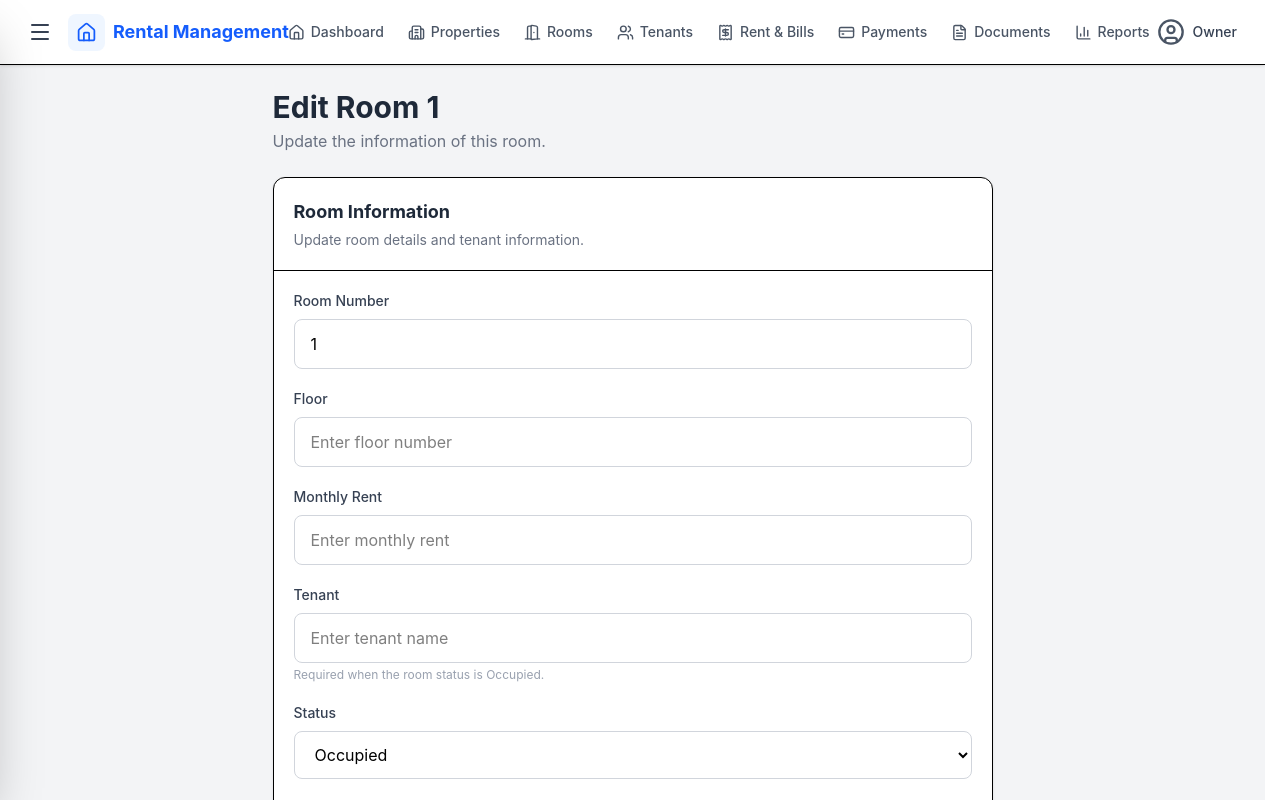
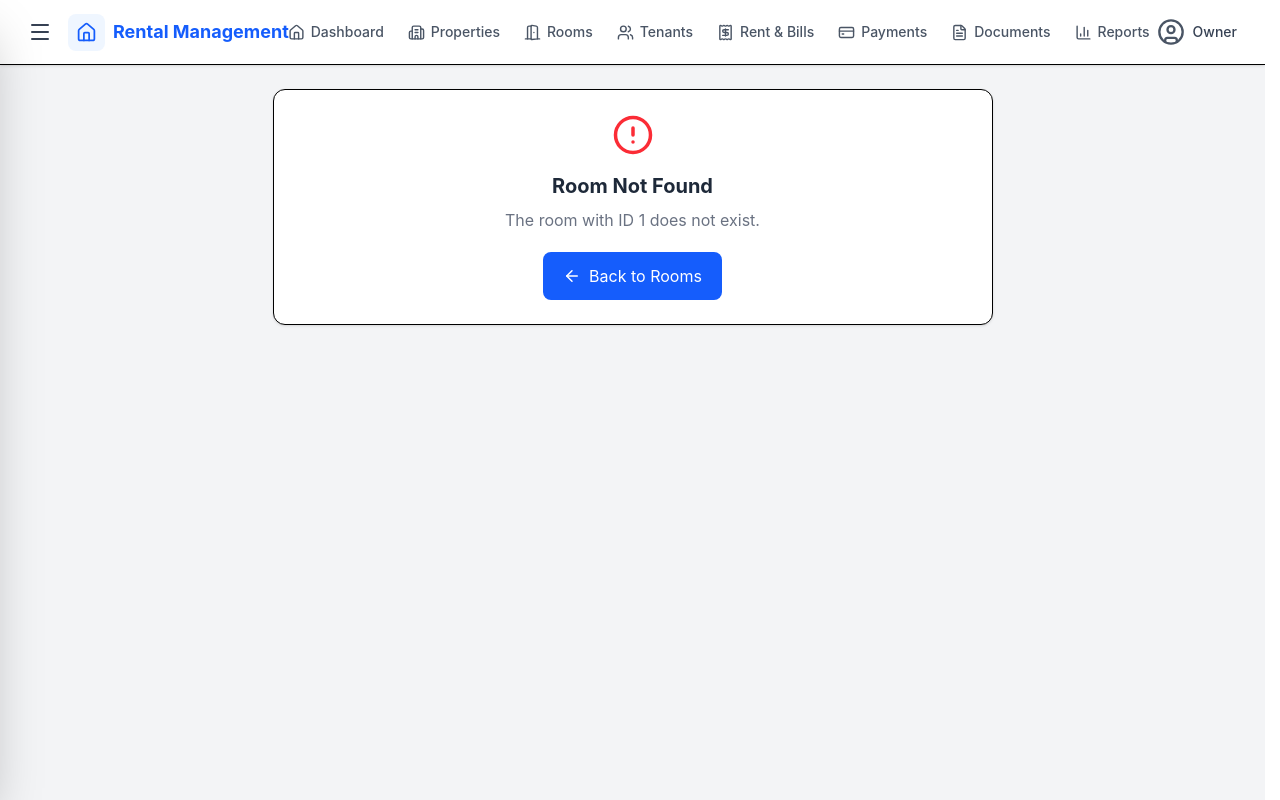
Before and after one commit to goyalprince2005/Rental-Management-System, a React (Vite) app in the folder client/: page /edit-room/1 in a window 1280 px wide. Built offline with nearby package versions, Linux system fonts and the light colour scheme.

Commit message:
Improve EditRoom form and validation

```diff
--- a/client/src/components/EditRoom.jsx
+++ b/client/src/components/EditRoom.jsx
@@ -1,19 +1,86 @@
 import React, { useState } from "react";
 import { useNavigate, useParams } from "react-router-dom";
-import { ArrowLeft, Save } from "lucide-react";
+import { ArrowLeft, Save, AlertCircle, CheckCircle2 } from "lucide-react";
 import Navbar from "./Navbar";
 
 function EditRoom() {
   const navigate = useNavigate();
   const { id } = useParams();
 
-  const [roomData, setRoomData] = useState({
-    roomNumber: id,
-    floor: "",
-    rent: "",
-    tenant: "",
-    status: "Occupied",
-  });
+  // =========================================================
+  // EXISTING ROOM DATA
+  // =========================================================
+
+  const rooms = {
+    101: {
+      roomNumber: "101",
+      property: "Green View Apartments",
+      location: "Bhopal",
+      floor: "1",
+      rent: "5000",
+      tenant: "Rahul Sharma",
+      status: "Occupied",
+    },
+
+    102: {
+      roomNumber: "102",
+      property: "Green View Apartments",
+      location: "Bhopal",
+      floor: "1",
+      rent: "6000",
+      tenant: "Aman Kumar",
+      status: "Occupied",
+    },
+
+    203: {
+      roomNumber: "203",
+      property: "Shyam Residency",
+      location: "Bhopal",
+      floor: "2",
+      rent: "5500",
+      tenant: "Neha Sharma",
+      status: "Due",
+    },
+
+    204: {
+      roomNumber: "204",
+      property: "Shyam Residency",
+      location: "Bhopal",
+      floor: "2",
+      rent: "5500",
+      tenant: "",
+      status: "Available",
+    },
+  };
+
+  // =========================================================
+  // GET CURRENT ROOM
+  // =========================================================
+
+  const existingRoom = rooms[id];
+
+  // =========================================================
+  // ROOM FORM STATE
+  // =========================================================
+
+  const [roomData, setRoomData] = useState(
+    existingRoom || {
+      roomNumber: id || "",
+      property: "",
+      location: "",
+      floor: "",
+      rent: "",
+      tenant: "",
+      status: "Available",
+    }
+  );
+
+  // =========================================================
+  // ERROR & SUCCESS STATE
+  // =========================================================
+
+  const [error, setError] = useState("");
+  const [success, setSuccess] = useState("");
 
   // =========================================================
   // HANDLE INPUT CHANGE
@@ -26,6 +93,10 @@ function EditRoom() {
       ...previous,
       [name]: value,
     }));
+
+    // Clear previous messages when user edits the form
+    setError("");
+    setSuccess("");
   };
 
   // =========================================================
@@ -35,34 +106,94 @@ function EditRoom() {
   const handleSave = (e) => {
     e.preventDefault();
 
+    setError("");
+    setSuccess("");
+
+    // ---------------------------------------------------------
+    // ROOM NUMBER VALIDATION
+    // ---------------------------------------------------------
+
     if (!roomData.roomNumber.trim()) {
-      alert("Please enter room number.");
+      setError("Please enter room number.");
       return;
     }
 
+    // ---------------------------------------------------------
+    // FLOOR VALIDATION
+    // ---------------------------------------------------------
+
     if (!roomData.floor) {
-      alert("Please enter floor number.");
+      setError("Please enter floor number.");
       return;
     }
 
-    if (!roomData.rent || Number(roomData.rent) <= 0) {
-      alert("Please enter a valid monthly rent.");
+    if (Number(roomData.floor) < 0) {
+      setError("Floor number cannot be negative.");
       return;
     }
+
+    // ---------------------------------------------------------
+    // RENT VALIDATION
+    // ---------------------------------------------------------
+
+    if (!roomData.rent || Number(roomData.rent) <= 0) {
+      setError("Please enter a valid monthly rent.");
+      return;
+    }
+
+    // ---------------------------------------------------------
+    // TENANT VALIDATION
+    // ---------------------------------------------------------
 
     if (
       roomData.status === "Occupied" &&
       !roomData.tenant.trim()
     ) {
-      alert("Please enter tenant name for an occupied room.");
+      setError("Please enter tenant name for an occupied room.");
       return;
     }
 
-    console.log("Updated Room Data:", roomData);
+    // ---------------------------------------------------------
+    // AVAILABLE ROOM SHOULD NOT HAVE TENANT
+    // ---------------------------------------------------------
 
-    alert("Room details updated successfully.");
+    if (
+      roomData.status === "Available" &&
+      roomData.tenant.trim()
+    ) {
+      setError(
+        "An available room cannot have an assigned tenant."
+      );
+      return;
+    }
 
-    navigate(`/room-details/${id}`);
+    // ---------------------------------------------------------
+    // UPDATED ROOM OBJECT
+    // ---------------------------------------------------------
+
+    const updatedRoomData = {
+      ...roomData,
+      roomNumber: roomData.roomNumber.trim(),
+      tenant: roomData.tenant.trim(),
+      floor: Number(roomData.floor),
+      rent: Number(roomData.rent),
+    };
+
+    // ---------------------------------------------------------
+    // TEMPORARY FRONTEND SAVE
+    // ---------------------------------------------------------
+
+    console.log("Updated Room Data:", updatedRoomData);
+
+    setSuccess("Room details updated successfully.");
+
+    // ---------------------------------------------------------
+    // NAVIGATE AFTER SHORT DELAY
+    // ---------------------------------------------------------
+
+    setTimeout(() => {
+      navigate(`/room-details/${id}`);
+    }, 800);
   };
 
   // =========================================================
@@ -72,6 +203,65 @@ function EditRoom() {
   const handleCancel = () => {
     navigate(`/room-details/${id}`);
   };
+
+  // =========================================================
+  // ROOM NOT FOUND
+  // =========================================================
+
+  if (!existingRoom) {
+    return (
+      <div className="h-screen bg-gray-100 overflow-hidden">
+
+        {/* =================================================== */}
+        {/* NAVBAR */}
+        {/* =================================================== */}
+
+        <Navbar />
+
+        {/* =================================================== */}
+        {/* CONTENT */}
+        {/* =================================================== */}
+
+        <div className="h-[calc(100vh-64px)] overflow-y-auto">
+
+          <main className="p-4 md:p-6 max-w-3xl mx-auto">
+
+            <div className="bg-white rounded-xl shadow-sm border p-6 text-center">
+
+              <AlertCircle
+                size={42}
+                className="mx-auto text-red-500 mb-4"
+              />
+
+              <h1 className="text-xl font-bold text-gray-800">
+                Room Not Found
+              </h1>
+
+              <p className="text-gray-500 mt-2">
+                The room with ID {id} does not exist.
+              </p>
+
+              <button
+                onClick={() => navigate("/rooms")}
+                className="mt-5 inline-flex items-center justify-center gap-2 bg-blue-600 text-white px-5 py-3 rounded-lg hover:bg-blue-700 transition"
+              >
+                <ArrowLeft size={18} />
+                Back to Rooms
+              </button>
+
+            </div>
+
+          </main>
+
+        </div>
+
+      </div>
+    );
+  }
+
+  // =========================================================
+  // MAIN UI
+  // =========================================================
 
   return (
     <div className="h-screen bg-gray-100 overflow-hidden">
@@ -138,6 +328,44 @@ function EditRoom() {
             >
 
               {/* ================================================= */}
+              {/* ERROR MESSAGE */}
+              {/* ================================================= */}
+
+              {error && (
+                <div className="flex items-start gap-3 bg-red-50 border border-red-200 text-red-700 rounded-lg p-4">
+
+                  <AlertCircle
+                    size={20}
+                    className="mt-0.5 flex-shrink-0"
+                  />
+
+                  <p className="text-sm font-medium">
+                    {error}
+                  </p>
+
+                </div>
+              )}
+
+              {/* ================================================= */}
+              {/* SUCCESS MESSAGE */}
+              {/* ================================================= */}
+
+              {success && (
+                <div className="flex items-start gap-3 bg-green-50 border border-green-200 text-green-700 rounded-lg p-4">
+
+                  <CheckCircle2
+                    size={20}
+                    className="mt-0.5 flex-shrink-0"
+                  />
+
+                  <p className="text-sm font-medium">
+                    {success}
+                  </p>
+
+                </div>
+              )}
+
+              {/* ================================================= */}
               {/* ROOM NUMBER */}
               {/* ================================================= */}
 
@@ -153,6 +381,48 @@ function EditRoom() {
                   value={roomData.roomNumber}
                   onChange={handleChange}
                   placeholder="Enter room number"
+                  className="w-full border border-gray-300 rounded-lg px-4 py-3 outline-none focus:ring-2 focus:ring-blue-500 focus:border-blue-500"
+                />
+
+              </div>
+
+              {/* ================================================= */}
+              {/* PROPERTY */}
+              {/* ================================================= */}
+
+              <div>
+
+                <label className="block text-sm font-medium text-gray-700 mb-2">
+                  Property
+                </label>
+
+                <input
+                  type="text"
+                  name="property"
+                  value={roomData.property}
+                  onChange={handleChange}
+                  placeholder="Enter property name"
+                  className="w-full border border-gray-300 rounded-lg px-4 py-3 outline-none focus:ring-2 focus:ring-blue-500 focus:border-blue-500"
+                />
+
+              </div>
+
+              {/* ================================================= */}
+              {/* LOCATION */}
+              {/* ================================================= */}
+
+              <div>
+
+                <label className="block text-sm font-medium text-gray-700 mb-2">
+                  Location
+                </label>
+
+                <input
+                  type="text"
+                  name="location"
+                  value={roomData.location}
+                  onChange={handleChange}
+                  placeholder="Enter location"
                   className="w-full border border-gray-300 rounded-lg px-4 py-3 outline-none focus:ring-2 focus:ring-blue-500 focus:border-blue-500"
                 />
 
@@ -267,7 +537,9 @@ function EditRoom() {
 
               <div className="flex flex-col sm:flex-row gap-3 pt-4">
 
+                {/* ================================================= */}
                 {/* CANCEL */}
+                {/* ================================================= */}
 
                 <button
                   type="button"
@@ -281,7 +553,9 @@ function EditRoom() {
 
                 </button>
 
+                {/* ================================================= */}
                 {/* SAVE */}
+                {/* ================================================= */}
 
                 <button
                   type="submit"
@@ -300,7 +574,9 @@ function EditRoom() {
 
           </div>
 
-          {/* Extra bottom spacing so last button can scroll comfortably */}
+          {/* ================================================= */}
+          {/* BOTTOM SPACING */}
+          {/* ================================================= */}
 
           <div className="h-8" />
 
```
